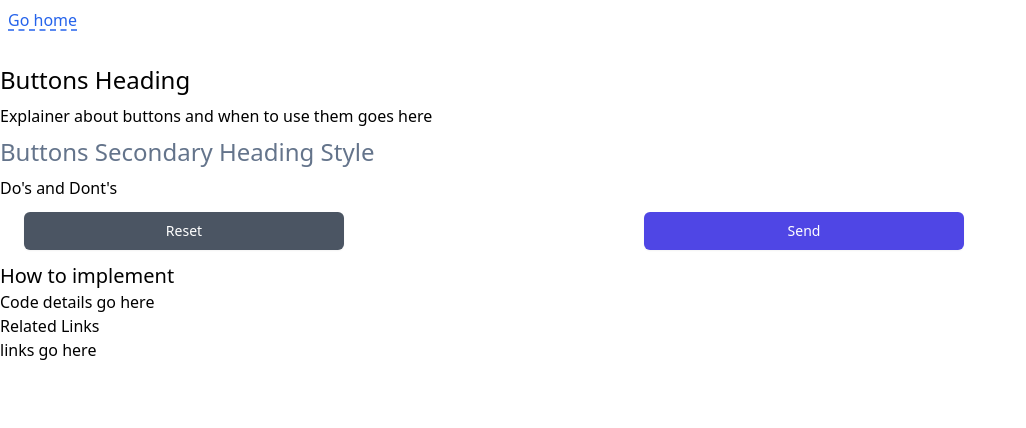
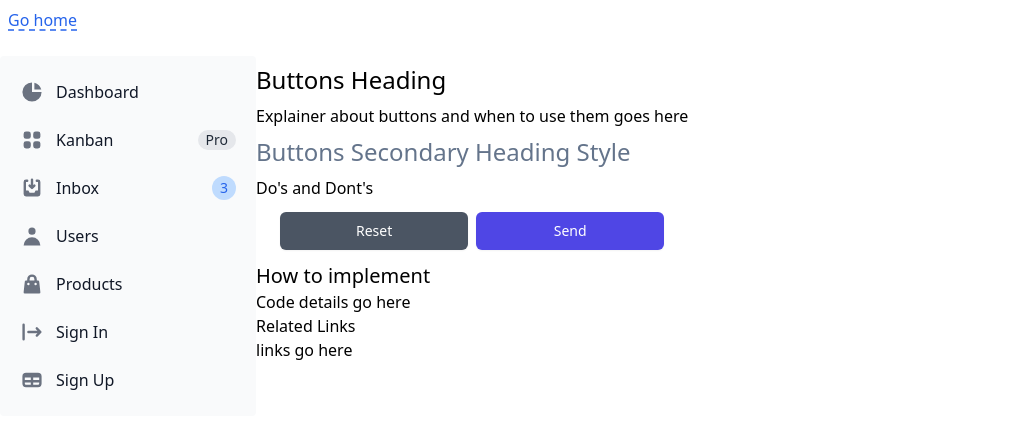
Before and after one commit to tayv/Project-Bubblegum, a Next.js app: page /forms/buttons in a window 1280 px wide. Shown: the top 428 px of the page, without its empty margins (0-1026 px from the left). Built offline with nearby package versions, Linux system fonts and the light colour scheme.

Commit message:
Added SideNav

```diff
--- /dev/null
+++ b/components/layout/SideNav.tsx
@@ -0,0 +1,94 @@
+import { FC, ReactNode } from 'react'
+
+export type SideNavProps = {
+    size?: "h1" | "h2" | "h3" | "h4",
+    text?: string | number,
+    type?: "primary" | "secondary"
+}
+
+const SideNav: FC<SideNavProps> = ({
+    text,
+    size,
+    ...props
+}) => {
+
+    const renderHeading = ({size, text, type}: SideNavProps) => {
+      switch (size) {
+        case "h1":
+          return (type==="primary") && <h1 className="text-2xl pt-2 pb-2">{text}</h1> || (type==="secondary") && <h1 className="text-2xl pt-2 pb-2 text-slate-500">{text}</h1>
+
+        case "h2":
+          return (type==="primary") && <h2 className="text-xl pt-2 pb-2">{text} </h2> || (type==="secondary") && <h2 className="text-xl pt-2 pb-2 text-slate-500">{text} </h2>
+
+        case "h3":
+          return (type==="primary") && <h3 className="text-l pt-2 pb-2">{text}</h3> || (type==="secondary") && <h3 className="text-l pt-2 pb-2 text-slate-500">{text}</h3>
+
+        case "h4":
+        return (type==="primary") && <h4 className="text-m pt-2 pb-2">{text}</h4> || (type==="secondary") && <h4 className="text-m pt-2 pb-2 text-slate-500">{text}</h4>
+
+        default:
+          return null;
+    }
+  }
+
+  return (
+    <>
+      <aside className="w-64" aria-label="Sidebar">
+   <div className="overflow-y-auto py-4 px-3 bg-gray-50 rounded dark:bg-gray-800">
+      <ul className="space-y-2">
+         <li>
+            <a href="#" className="flex items-center p-2 text-base font-normal text-gray-900 rounded-lg dark:text-white hover:bg-gray-100 dark:hover:bg-gray-700">
+               <svg className="w-6 h-6 text-gray-500 transition duration-75 dark:text-gray-400 group-hover:text-gray-900 dark:group-hover:text-white" fill="currentColor" viewBox="0 0 20 20" xmlns="http://www.w3.org/2000/svg"><path d="M2 10a8 8 0 018-8v8h8a8 8 0 11-16 0z"></path><path d="M12 2.252A8.014 8.014 0 0117.748 8H12V2.252z"></path></svg>
+               <span className="ml-3">Dashboard</span>
+            </a>
+         </li>
+         <li>
+            <a href="#" className="flex items-center p-2 text-base font-normal text-gray-900 rounded-lg dark:text-white hover:bg-gray-100 dark:hover:bg-gray-700">
+               <svg className="flex-shrink-0 w-6 h-6 text-gray-500 transition duration-75 dark:text-gray-400 group-hover:text-gray-900 dark:group-hover:text-white" fill="currentColor" viewBox="0 0 20 20" xmlns="http://www.w3.org/2000/svg"><path d="M5 3a2 2 0 00-2 2v2a2 2 0 002 2h2a2 2 0 002-2V5a2 2 0 00-2-2H5zM5 11a2 2 0 00-2 2v2a2 2 0 002 2h2a2 2 0 002-2v-2a2 2 0 00-2-2H5zM11 5a2 2 0 012-2h2a2 2 0 012 2v2a2 2 0 01-2 2h-2a2 2 0 01-2-2V5zM11 13a2 2 0 012-2h2a2 2 0 012 2v2a2 2 0 01-2 2h-2a2 2 0 01-2-2v-2z"></path></svg>
+               <span className="flex-1 ml-3 whitespace-nowrap">Kanban</span>
+               <span className="inline-flex justify-center items-center px-2 ml-3 text-sm font-medium text-gray-800 bg-gray-200 rounded-full dark:bg-gray-700 dark:text-gray-300">Pro</span>
+            </a>
+         </li>
+         <li>
+            <a href="#" className="flex items-center p-2 text-base font-normal text-gray-900 rounded-lg dark:text-white hover:bg-gray-100 dark:hover:bg-gray-700">
+               <svg className="flex-shrink-0 w-6 h-6 text-gray-500 transition duration-75 dark:text-gray-400 group-hover:text-gray-900 dark:group-hover:text-white" fill="currentColor" viewBox="0 0 20 20" xmlns="http://www.w3.org/2000/svg"><path d="M8.707 7.293a1 1 0 00-1.414 1.414l2 2a1 1 0 001.414 0l2-2a1 1 0 00-1.414-1.414L11 7.586V3a1 1 0 10-2 0v4.586l-.293-.293z"></path><path d="M3 5a2 2 0 012-2h1a1 1 0 010 2H5v7h2l1 2h4l1-2h2V5h-1a1 1 0 110-2h1a2 2 0 012 2v10a2 2 0 01-2 2H5a2 2 0 01-2-2V5z"></path></svg>
+               <span className="flex-1 ml-3 whitespace-nowrap">Inbox</span>
+               <span className="inline-flex justify-center items-center p-3 ml-3 w-3 h-3 text-sm font-medium text-blue-600 bg-blue-200 rounded-full dark:bg-blue-900 dark:text-blue-200">3</span>
+            </a>
+         </li>
+         <li>
+            <a href="#" className="flex items-center p-2 text-base font-normal text-gray-900 rounded-lg dark:text-white hover:bg-gray-100 dark:hover:bg-gray-700">
+               <svg className="flex-shrink-0 w-6 h-6 text-gray-500 transition duration-75 dark:text-gray-400 group-hover:text-gray-900 dark:group-hover:text-white" fill="currentColor" viewBox="0 0 20 20" xmlns="http://www.w3.org/2000/svg"><path fill-rule="evenodd" d="M10 9a3 3 0 100-6 3 3 0 000 6zm-7 9a7 7 0 1114 0H3z" clip-rule="evenodd"></path></svg>
+               <span className="flex-1 ml-3 whitespace-nowrap">Users</span>
+            </a>
+         </li>
+         <li>
+            <a href="#" className="flex items-center p-2 text-base font-normal text-gray-900 rounded-lg dark:text-white hover:bg-gray-100 dark:hover:bg-gray-700">
+               <svg className="flex-shrink-0 w-6 h-6 text-gray-500 transition duration-75 dark:text-gray-400 group-hover:text-gray-900 dark:group-hover:text-white" fill="currentColor" viewBox="0 0 20 20" xmlns="http://www.w3.org/2000/svg"><path fill-rule="evenodd" d="M10 2a4 4 0 00-4 4v1H5a1 1 0 00-.994.89l-1 9A1 1 0 004 18h12a1 1 0 00.994-1.11l-1-9A1 1 0 0015 7h-1V6a4 4 0 00-4-4zm2 5V6a2 2 0 10-4 0v1h4zm-6 3a1 1 0 112 0 1 1 0 01-2 0zm7-1a1 1 0 100 2 1 1 0 000-2z" clip-rule="evenodd"></path></svg>
+               <span className="flex-1 ml-3 whitespace-nowrap">Products</span>
+            </a>
+         </li>
+         <li>
+            <a href="#" className="flex items-center p-2 text-base font-normal text-gray-900 rounded-lg dark:text-white hover:bg-gray-100 dark:hover:bg-gray-700">
+               <svg className="flex-shrink-0 w-6 h-6 text-gray-500 transition duration-75 dark:text-gray-400 group-hover:text-gray-900 dark:group-hover:text-white" fill="currentColor" viewBox="0 0 20 20" xmlns="http://www.w3.org/2000/svg"><path fill-rule="evenodd" d="M3 3a1 1 0 00-1 1v12a1 1 0 102 0V4a1 1 0 00-1-1zm10.293 9.293a1 1 0 001.414 1.414l3-3a1 1 0 000-1.414l-3-3a1 1 0 10-1.414 1.414L14.586 9H7a1 1 0 100 2h7.586l-1.293 1.293z" clip-rule="evenodd"></path></svg>
+               <span className="flex-1 ml-3 whitespace-nowrap">Sign In</span>
+            </a>
+         </li>
+         <li>
+            <a href="#" className="flex items-center p-2 text-base font-normal text-gray-900 rounded-lg dark:text-white hover:bg-gray-100 dark:hover:bg-gray-700">
+               <svg className="flex-shrink-0 w-6 h-6 text-gray-500 transition duration-75 dark:text-gray-400 group-hover:text-gray-900 dark:group-hover:text-white" fill="currentColor" viewBox="0 0 20 20" xmlns="http://www.w3.org/2000/svg"><path fill-rule="evenodd" d="M5 4a3 3 0 00-3 3v6a3 3 0 003 3h10a3 3 0 003-3V7a3 3 0 00-3-3H5zm-1 9v-1h5v2H5a1 1 0 01-1-1zm7 1h4a1 1 0 001-1v-1h-5v2zm0-4h5V8h-5v2zM9 8H4v2h5V8z" clip-rule="evenodd"></path></svg>
+               <span className="flex-1 ml-3 whitespace-nowrap">Sign Up</span>
+            </a>
+         </li>
+      </ul>
+   </div>
+</aside>
+    </>
+  )
+}
+
+export default SideNav
+
+
+// Need to use function expression to render a switch statement in react.
+  // See https://stackoverflow.com/questions/55237619/expression-expected-in-react-using-switch-statement
--- a/pages/forms/buttons.tsx
+++ b/pages/forms/buttons.tsx
@@ -1,6 +1,7 @@
 import {FormEvent, useState} from 'react'
 import Breadcrumbs from '@components/layout/Breadcrumbs'
-import HeadingArticle from '@components/layout/HeadingArticle';
+import HeadingArticle from '@components/layout/HeadingArticle'
+import SideNav from '@components/layout/SideNav'
 
 export default function MyRadioGroup() {
   let [submittingForm, setSubmittingForm] = useState(false)
@@ -19,6 +20,9 @@ export default function MyRadioGroup() {
   return (
     <>
       <Breadcrumbs></Breadcrumbs>
+      <div className="h-screen flex flex-initial flex-row">
+        <SideNav />
+        <div>
           <HeadingArticle text="Buttons Heading" size="h1" type="primary"/>
           <p>Explainer about buttons and when to use them goes here</p>
           <HeadingArticle text="Buttons Secondary Heading Style" size="h1" type="secondary"/>
@@ -47,6 +51,8 @@ export default function MyRadioGroup() {
           <h3 className="text-l">Related Links</h3>
           <p>links go here</p>
 
+        </div>
+      </div>
     </>
   )
 }
```
Also changed, not shown: components/layout/HeadingArticle.tsx (+0 -7 lines). Lines whose indentation alone changed are shown as unchanged.
